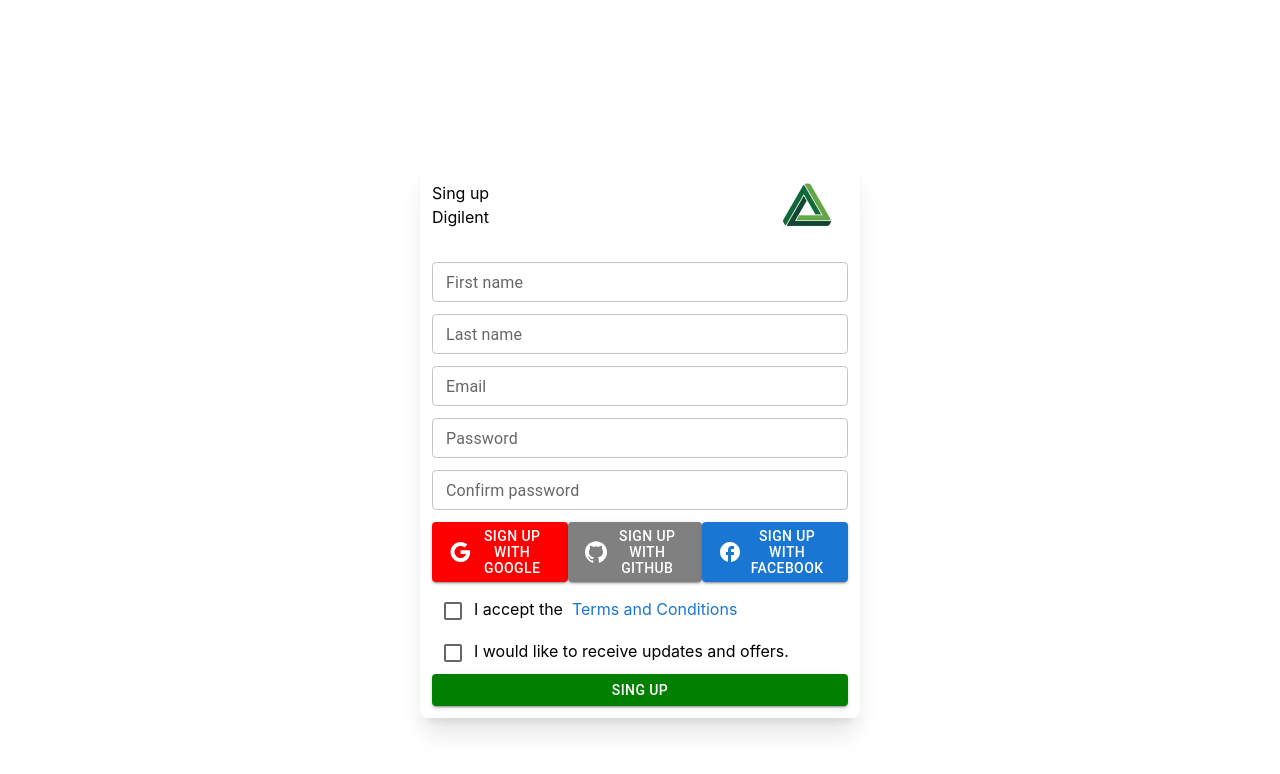
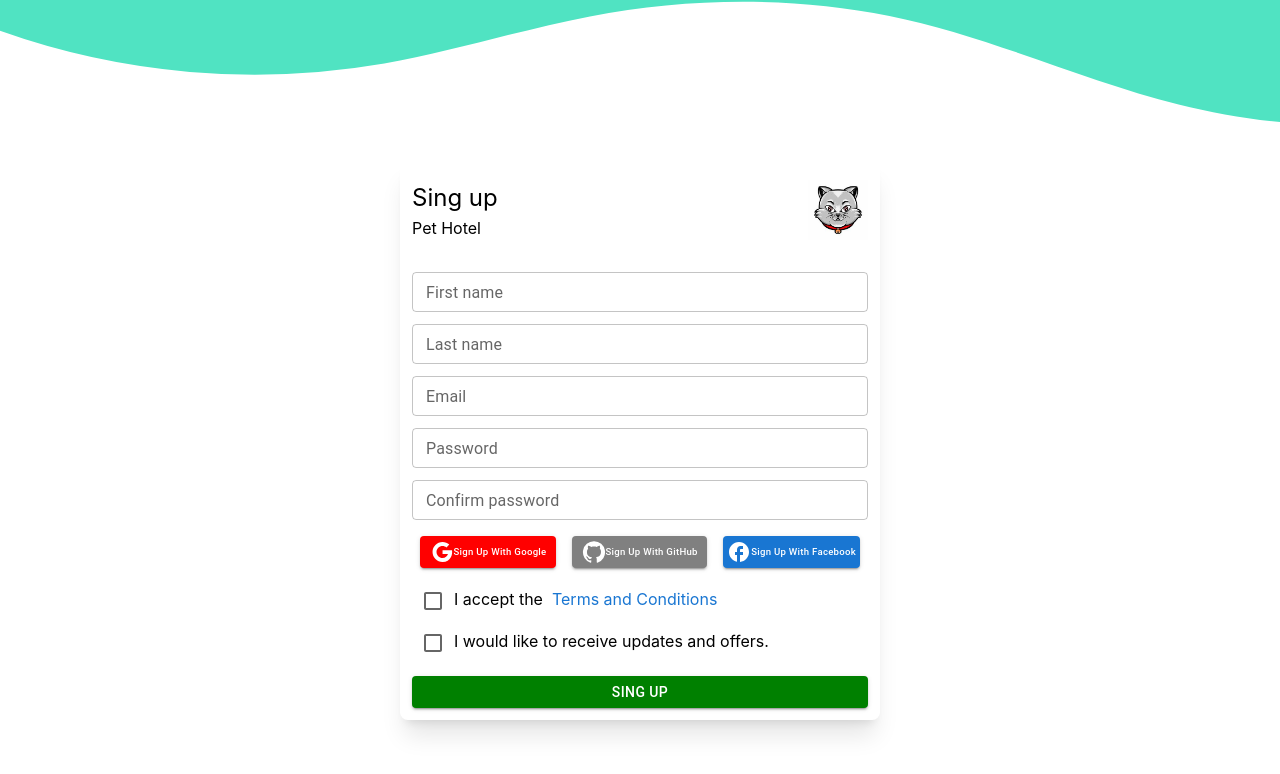
Before and after one commit to danvmanici/petHotel-Frontend, a React (Create React App) app in the folder pet-hotel/: page / in a window 1280 px wide. Shown: the top 774 px of the page. Built offline with nearby package versions, Linux system fonts and the light colour scheme; the HTML template or start-up script is replaced by a standard one.

Commit message:
form-styled

```diff
--- a/pet-hotel/src/components/SingUpForm.css
+++ b/pet-hotel/src/components/SingUpForm.css
@@ -1,5 +1,5 @@
 .singUpForm {
-    width: 27.5rem;
+    width: 30rem;
     display: flex;
     flex-direction: column;
     align-items: flex-start;
@@ -9,7 +9,7 @@
 }
 
 .singUpForm__header {
-    width: 25rem;
+    width: 28.5rem;
     margin-top: 0.5rem;
     margin-bottom: 1.5rem;
     display: flex;
@@ -19,9 +19,16 @@
 
 }
 
+.singUpForm__header__text {
+
+    font-size: 1.5rem;
+
+}
+
 .singUpForm__socialButtons {
-    margin-top: 0.5rem;
-    margin-bottom: 0.5rem;
+    width: 28.5rem;
+    margin-top: 0.75rem;
+    margin-bottom: 0.75rem;
     display: flex;
     flex-direction: row;
     justify-content: space-around;
@@ -29,15 +36,7 @@
 
 }
 
-.singUpForm__socialButtons {
-    margin-top: 0.5rem;
-    margin-bottom: 0.5rem;
-    display: flex;
-    flex-direction: row;
-    justify-content: space-between;
-    align-items: center;
 
-}
 
 .singUpForm__termsAndConditions-updatesAndOffers {
     display: flex;
@@ -79,4 +78,9 @@
     .singUpForm {
         width: 15rem;
     }
+
+    .singUpForm__socialButtons {
+        flex-direction: column;
+        height: 7.5rem;
+    }
 }
--- a/pet-hotel/src/components/SingUpForm.tsx
+++ b/pet-hotel/src/components/SingUpForm.tsx
@@ -8,7 +8,7 @@
 import GoogleIcon from '@mui/icons-material/Google';
 import GitHubIcon from '@mui/icons-material/GitHub';
 import FacebookOutlinedIcon from '@mui/icons-material/FacebookOutlined';
-import logo from '../images/logo.png';
+import logo from '../images/logoCat.jpg';
 
 const validationSchema = yup.object({
   firstName: yup.string().required().max(10),
@@ -17,7 +17,7 @@
 const SingUp: React.FC = () => {
   return (
     <>
-      {/* <div className="custom-shape-divider-top-1659101695">
+      <div className="custom-shape-divider-top-1659101695">
         <svg
           data-name="Layer 1"
           xmlns="http://www.w3.org/2000/svg"
@@ -29,7 +29,7 @@
             className="shape-fill"
           ></path>
         </svg>
-      </div> */}
+      </div>
       <Formik
         validateOnChange={true}
         initialValues={{
@@ -51,11 +51,10 @@
           <Form className="singUpForm shadow-xl border-none rounded-lg">
             <section className="singUpForm__header">
               <span>
-                Sing up
-                <br />
-                Digilent
+                <p className="singUpForm__header__text">Sing up</p>
+                <p>Pet Hotel</p>
               </span>
-              <img src={logo} alt="logo" width="50px" />
+              <img src={logo} alt="logo" width="60px" />
             </section>
             <MyTextField
               name="firstName"
@@ -90,19 +89,40 @@
             <section className="singUpForm__socialButtons">
               <Button
                 variant="contained"
-                style={{ lineHeight: '1rem', backgroundColor: 'red' }}
+                style={{
+                  backgroundColor: 'red',
+                  fontSize: '0.6rem',
+                  textTransform: 'capitalize',
+                  padding: '0.25rem',
+                  paddingLeft: '0.6rem',
+                  paddingRight: '0.6rem',
+                }}
               >
                 <GoogleIcon />
                 Sign up with Google
               </Button>
               <Button
                 variant="contained"
-                style={{ lineHeight: '1rem', backgroundColor: 'grey' }}
+                style={{
+                  backgroundColor: 'grey',
+                  fontSize: '0.6rem',
+                  textTransform: 'capitalize',
+                  padding: '0.25rem',
+                  paddingLeft: '0.6rem',
+                  paddingRight: '0.6rem',
+                }}
               >
                 <GitHubIcon />
                 Sign up with GitHub
               </Button>
-              <Button variant="contained" style={{ lineHeight: '1rem' }}>
+              <Button
+                variant="contained"
+                style={{
+                  fontSize: '0.6rem',
+                  textTransform: 'capitalize',
+                  padding: '0.25rem',
+                }}
+              >
                 <FacebookOutlinedIcon />
                 Sign up with Facebook
               </Button>
@@ -125,7 +145,11 @@
               type="submit"
               variant="contained"
               fullWidth
-              style={{ backgroundColor: 'green', lineHeight: '1.25rem' }}
+              style={{
+                backgroundColor: 'green',
+                lineHeight: '1.25rem',
+                marginTop: '0.75rem',
+              }}
             >
               Sing up
             </Button>
```
Also changed, not shown: pet-hotel/src/images/logo.png (deleted), pet-hotel/src/images/logoCat.jpg (added).
